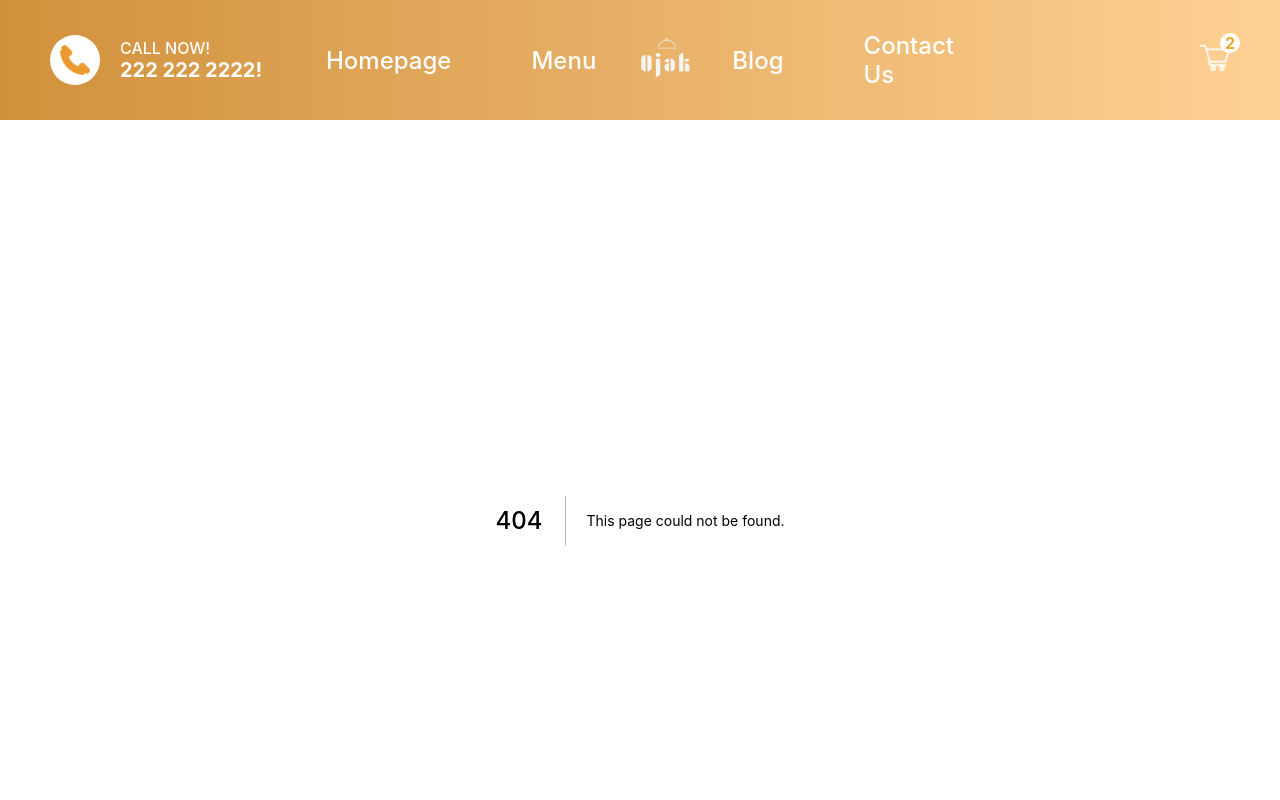
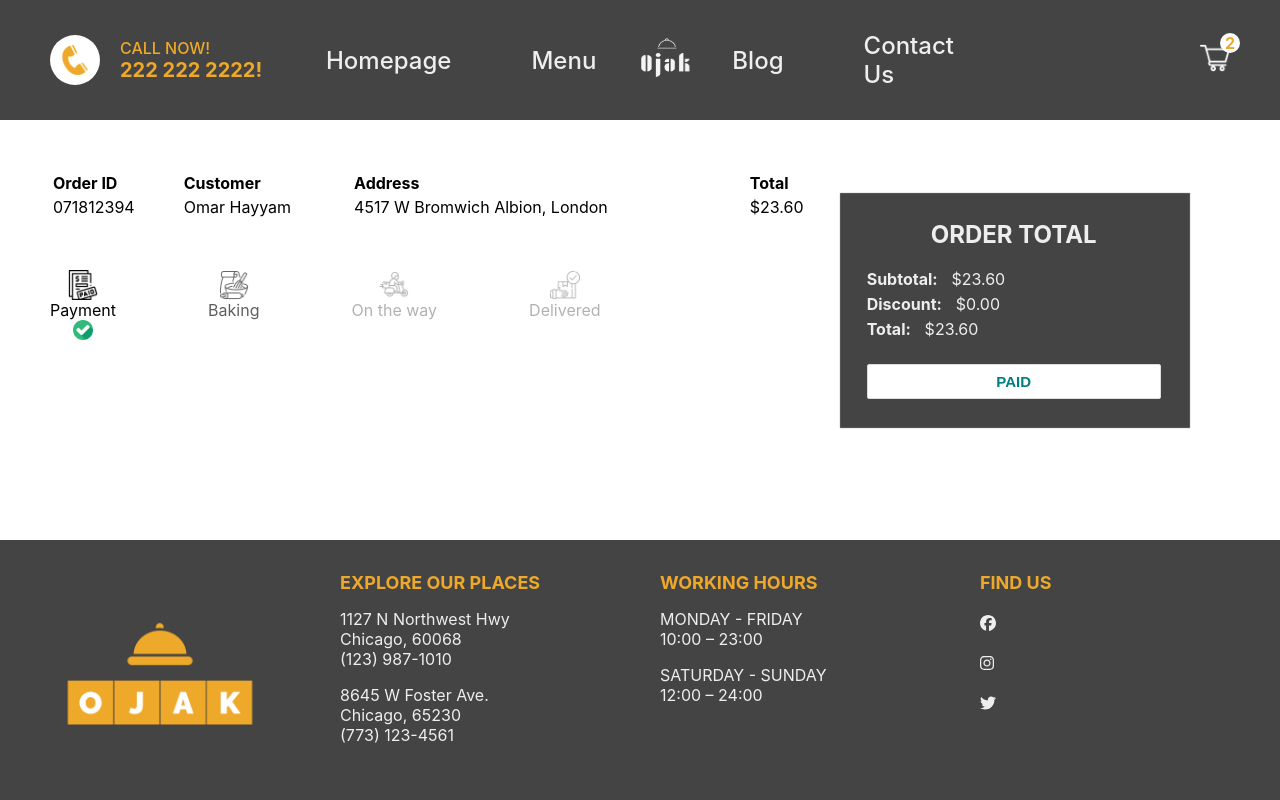
Before and after one commit to Arnazarov/Ojak, a Next.js app: page /order/1 in a window 1280 px wide. Before the commit this address had no page. Shown: the top 800 px of the page. Built offline with nearby package versions, Linux system fonts and the light colour scheme.

Commit message:
added order page w/ styles

```diff
--- a/components/Header.jsx
+++ b/components/Header.jsx
@@ -7,7 +7,7 @@ const Header = () => {
       <div className={styles.item}>
         <div className={styles.callBtn}>
           <Image
-            src="/images/telephone.png"
+            src="/images/callBtn.png"
             alt="call button"
             width="32"
             height="32"
--- /dev/null
+++ b/pages/order/[id].jsx
@@ -0,0 +1,122 @@
+import Image from 'next/image';
+import styles from '../../styles/Order.module.css';
+
+const Order = () => {
+  const status = 0;
+  const statusHandler = (index) => {
+    if (index - status < 1) return styles.done;
+    else if (index - status === 1) return styles.progress;
+    else return styles.incomplete;
+  };
+
+  return (
+    <div className={styles.container}>
+      <div className={styles.left}>
+        <div className={styles.row}>
+          <table className={styles.table}>
+            <thead>
+              <tr>
+                <th>Order ID</th>
+                <th>Customer</th>
+                <th>Address</th>
+                <th>Total</th>
+              </tr>
+            </thead>
+            <tbody className={styles.tbody}>
+              <tr>
+                <td>
+                  <span className={styles.id}>071812394</span>
+                </td>
+                <td>
+                  <span className={styles.name}>Omar Hayyam</span>
+                </td>
+                <td>
+                  <span className={styles.address}>
+                    4517 W Bromwich Albion, London
+                  </span>
+                </td>
+                <td>
+                  <span className={styles.total}>$23.60</span>
+                </td>
+              </tr>
+            </tbody>
+          </table>
+        </div>
+        <div className={styles.row}>
+          <div className={statusHandler(0)}>
+            <Image src="/images/paid.png" width="30px" height="30px" alt="" />
+            <span>Payment</span>
+            <div className={styles.icon}>
+              <Image
+                src="/images/checked.png"
+                width="20px"
+                height="20px"
+                alt=""
+              />
+            </div>
+          </div>
+          <div className={statusHandler(1)}>
+            <Image src="/images/bake.png" width="30px" height="30px" alt="" />
+            <span>Baking</span>
+            <div className={styles.icon}>
+              <Image
+                src="/images/checked.png"
+                width="20px"
+                height="20px"
+                alt=""
+              />
+            </div>
+          </div>
+          <div className={statusHandler(2)}>
+            <Image src="/images/bike.png" width="30px" height="30px" alt="" />
+            <span>On the way</span>
+            <div className={styles.icon}>
+              <Image
+                src="/images/checked.png"
+                width="20px"
+                height="20px"
+                alt=""
+              />
+            </div>
+          </div>
+          <div className={statusHandler(3)}>
+            <Image
+              src="/images/delivered.png"
+              width="30px"
+              height="30px"
+              alt=""
+            />
+            <span>Delivered</span>
+            <div className={styles.icon}>
+              <Image
+                src="/images/checked.png"
+                width="20px"
+                height="20px"
+                alt=""
+              />
+            </div>
+          </div>
+        </div>
+      </div>
+      <div className={styles.right}>
+        <div className={styles.wrapper}>
+          <h2 className={styles.cartTitle}>ORDER TOTAL</h2>
+          <div className={styles.totalText}>
+            <b className={styles.totalTextTitle}>Subtotal: </b>$23.60
+          </div>
+          <div className={styles.totalText}>
+            <b className={styles.totalTextTitle}>Discount: </b>$0.00
+          </div>
+          <div className={styles.totalText}>
+            <b className={styles.totalTextTitle}>Total: </b>$23.60
+          </div>
+          <button disabled className={styles.button}>
+            PAID
+          </button>
+        </div>
+      </div>
+    </div>
+  );
+};
+
+export default Order;
--- a/styles/Cart.module.css
+++ b/styles/Cart.module.css
@@ -86,5 +86,4 @@
 
 .cartTitle {
     text-align: center;
-
 }
--- a/styles/Footer.module.css
+++ b/styles/Footer.module.css
@@ -1,6 +1,6 @@
 .container {
-    height: 240px;
-    background-color: rgb(50, 48, 48);
+    height: 260px;
+    background-color: #444444;
     display: flex;
 }
 
@@ -12,15 +12,15 @@
 
 .title {
     font-size: 18px;
-    color: #D1913C;
+    color: #eea92a;
 }
 
 .text {
-    color: lightgray;
+    color: #eee;
 }
 
 .icon {
-    color: lightgray;
+    color: #eee;
     max-width: 30px;
     max-height: 30px;
     margin: 20px 0;
--- a/styles/Header.module.css
+++ b/styles/Header.module.css
@@ -1,8 +1,5 @@
 .container {
-    background: #D1913C;  /* fallback for old browsers */
-    background: -webkit-linear-gradient(to right,#D1913C, #FFD194 );  /* Chrome 10-25, Safari 5.1-6 */
-    background: linear-gradient(to right,#D1913C, #FFD194 ); /* W3C, IE 10+/ Edge, Firefox 16+, Chrome 26+, Opera 12+, Safari 7+ */
-
+    background-color: #444444;
     height: 120px;
     padding: 0px 50px;
     display: flex;
@@ -11,6 +8,7 @@
     position: sticky;
     top: 0;
     z-index: 999;
+
 }
 
 .item {
@@ -39,7 +37,7 @@
 
 .texts {
     margin-left: 20px;
-    color: white;
+    color: #eea92a;
 }
 
 .text:first-child {
@@ -57,7 +55,7 @@
     display: flex;
     align-items: center;
     list-style: none;
-    color: #fff;
+    color: #eee;
 }
 
 .listItem {
--- /dev/null
+++ b/styles/Order.module.css
@@ -0,0 +1,99 @@
+.container {
+    height: calc(100vh - 380px);
+    padding: 50px;
+    display: flex;
+}
+
+.left {
+    flex: 2;
+}
+
+.right {
+    flex: 1;
+}
+
+.wrapper {
+    width: 90%;
+    max-height: 300px;
+    background-color: #444;
+    padding: 30px;
+    padding-top: 10px;
+    display: flex;
+    flex-direction: column;
+    justify-content: space-between;
+    color: #eee;
+    margin-top: 20px;
+    box-shadow: inset 1px 1px 1px 2px #fff;
+}
+
+.totalTextTitle {
+    margin-right: 10px;
+
+}
+
+
+.totalText {
+    margin-bottom: 5px;
+}
+
+.button {
+    color: teal;
+    background-color: #fff;
+    height: 35px;
+    cursor: not-allowed;
+    font-size: 15px;
+    font-weight: 800;
+    margin-top: 20px;
+    border: 1px solid #ddd !important;
+    border-radius: 2px;
+    text-shadow: -1px 0 white, 0 1px white, 1px 0 white, 0 -1px white;
+}
+
+.cartTitle {
+    text-align: center;
+}
+
+.table {
+    width: 100%;
+    text-align: left;
+    margin-bottom: 50px;
+}
+
+.row:last-child {
+    width: 70%;
+    display: flex;
+    justify-content: space-between;
+}
+
+.done {
+    display: flex;
+    flex-direction: column;
+    align-items: center;
+}
+
+.progress {
+    display: flex;
+    flex-direction: column;
+    align-items: center;
+    animation: inProgress 1s ease-in-out infinite alternate;
+}
+
+@keyframes inProgress {
+    from {
+        opacity: 0.2;
+    }
+    to {
+        opacity: 1;
+    }
+}
+
+.incomplete {
+    display: flex;
+    flex-direction: column;
+    align-items: center;
+    opacity: 0.3;
+}
+
+.incomplete .icon , .progress .icon {
+    display: none;
+}
--- a/styles/ProductCard.module.css
+++ b/styles/ProductCard.module.css
@@ -8,14 +8,14 @@
 }
 
 .image {
-    border: 1px solid #b7903c !important;
+    border: 1px solid #eea92a !important;
     border-radius: 2px;
 }
 
 .title {
     font-size: 18px;
     font-weight: bold;
-    color: #b7903c;
+    color: #eea92a;
     font-family:'Lucida Sans', 'Lucida Sans Regular', 'Lucida Grande', 'Lucida Sans Unicode', Geneva, Verdana, sans-serif;
 }
 
--- a/styles/ProductList.module.css
+++ b/styles/ProductList.module.css
@@ -8,7 +8,7 @@
 
 .description {
     font-size: 24px;
-    color: #b7903c;
+    color: #444444;
     width: 70%;
     text-align: center;
     font-style: italic;
--- a/styles/Slider.module.css
+++ b/styles/Slider.module.css
@@ -1,9 +1,6 @@
 .container {
     height: calc(100vh - 120px);
-    /* background-color: #b7903c; */
-    background: #D1913C;  /* fallback for old browsers */
-    background: -webkit-linear-gradient(to right,#D1913C, #FFD194 );  /* Chrome 10-25, Safari 5.1-6 */
-    background: linear-gradient(to right,#D1913C, #FFD194 ); /* W3C, IE 10+/ Edge, Firefox 16+, Chrome 26+, Opera 12+, Safari 7+ */
+    background-color: #eea92a;
     overflow: hidden;
 }
 
```
Also changed, not shown: public/images/bg.png, public/images/callBtn.png (added).
